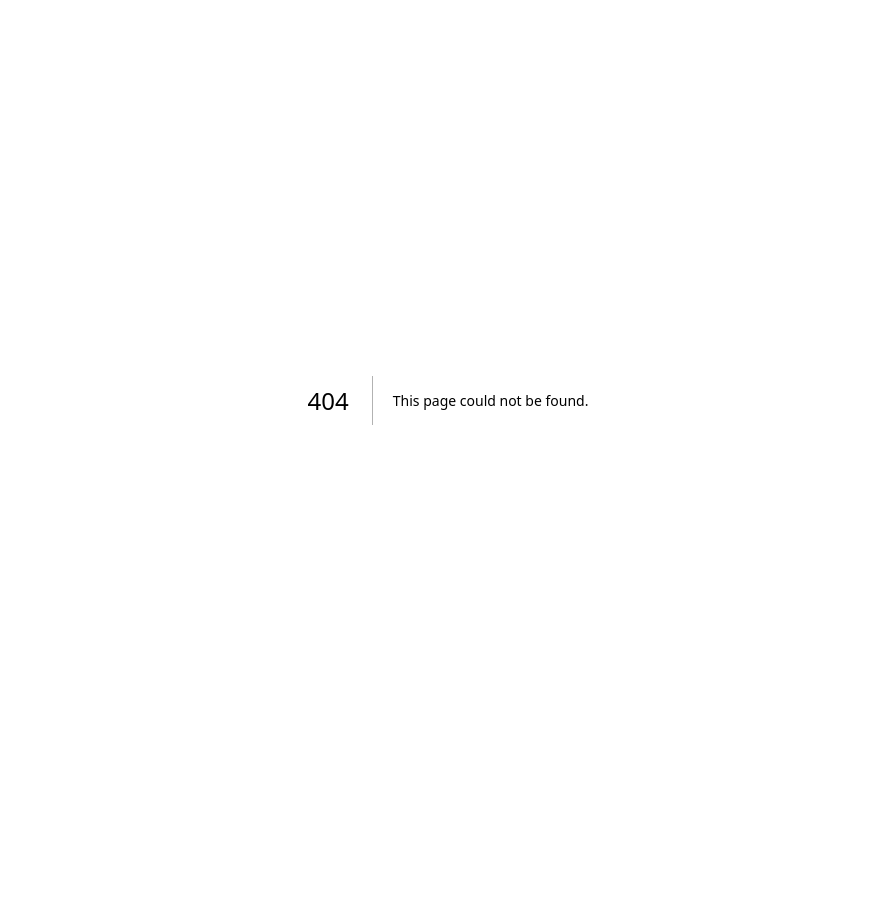
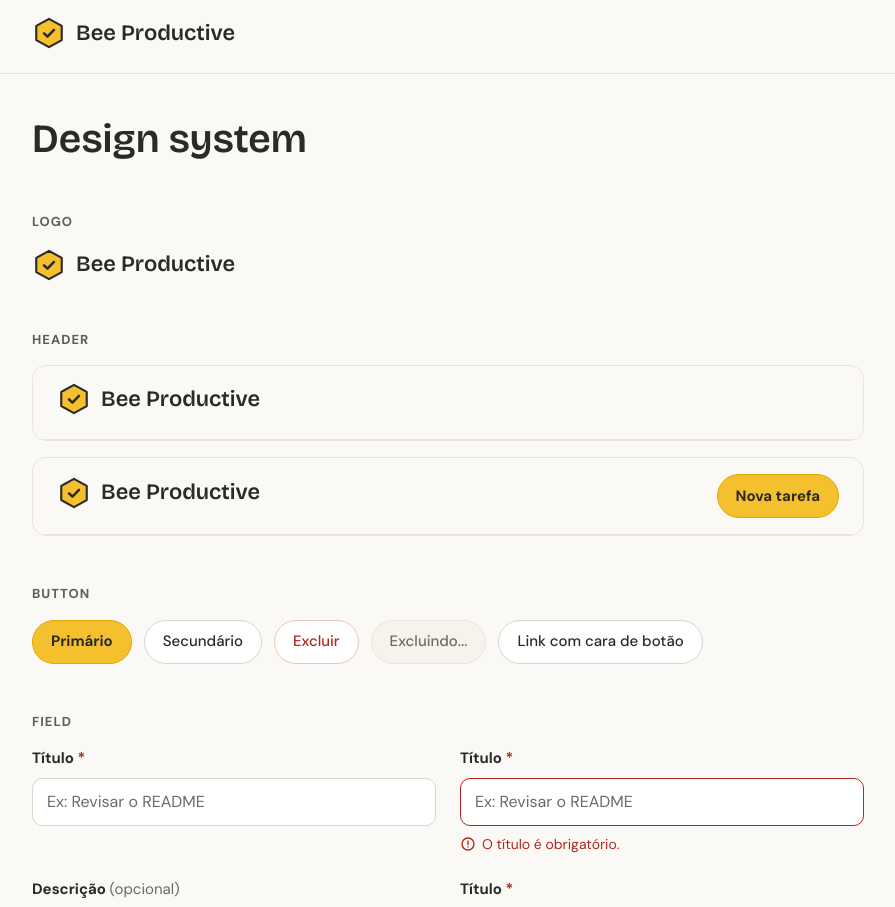
Before and after one commit to mariana-santos/bee-productive, a Next.js app: page /design-system in a window 1280 px wide. Before the commit this address had no page. Shown: the top 907 px of the page, without its empty margins (192-1087 px from the left). Before the commit the page ends 800 px from the top, so only its background shows below. Built offline with nearby package versions, Linux system fonts and the light colour scheme.

Commit message:
feat(ui): add Field component with label, error and textarea support

```diff
--- /dev/null
+++ b/src/app/design-system/page.tsx
@@ -0,0 +1,75 @@
+import type { Metadata } from "next";
+import type { ReactNode } from "react";
+import { Header } from "@/components/header";
+import { Logo } from "@/components/logo";
+import { Button } from "@/components/ui/button";
+import { Field } from "@/components/ui/field";
+
+export const metadata: Metadata = { title: "Design system" };
+
+// Vitrine dos componentes e estilos
+export default function DesignSystem() {
+  return (
+    <>
+      <Header />
+      <main className="mx-auto flex w-full max-w-page flex-col gap-12 px-6 pt-10 pb-16">
+        <h1 className="font-display text-display leading-tight font-semibold">Design system</h1>
+
+        <Section title="Logo">
+          <Logo />
+        </Section>
+
+        <Section title="Header">
+          <div className="overflow-hidden rounded-card border border-line">
+            <Header />
+          </div>
+          <div className="overflow-hidden rounded-card border border-line">
+            <Header action={<Button href="/tasks/new">Nova tarefa</Button>} />
+          </div>
+        </Section>
+
+        <Section title="Button">
+          <div className="flex flex-wrap gap-3">
+            <Button>Primário</Button>
+            <Button variant="secondary">Secundário</Button>
+            <Button variant="danger">Excluir</Button>
+            <Button variant="danger" loading="Excluindo...">
+              Excluir
+            </Button>
+            <Button variant="secondary" href="/">
+              Link com cara de botão
+            </Button>
+          </div>
+        </Section>
+
+        <Section title="Field">
+          <div className="grid gap-6 sm:grid-cols-2">
+            <Field label="Título" required placeholder="Ex: Revisar o README" />
+            <Field
+              label="Título"
+              required
+              placeholder="Ex: Revisar o README"
+              error="O título é obrigatório."
+            />
+            <Field
+              label="Descrição"
+              multiline
+              rows={5}
+              placeholder="Detalhes, links, o que precisar."
+            />
+            <Field label="Título" required defaultValue="Planejar a sprint" disabled />
+          </div>
+        </Section>
+      </main>
+    </>
+  );
+}
+
+function Section({ title, children }: { title: string; children: ReactNode }) {
+  return (
+    <section className="flex flex-col gap-4">
+      <h2 className="text-caption font-bold tracking-[0.08em] text-ink-muted uppercase">{title}</h2>
+      {children}
+    </section>
+  );
+}
--- /dev/null
+++ b/src/components/ui/field.tsx
@@ -0,0 +1,100 @@
+import { useId, type ComponentProps } from "react";
+
+type CommonProps = {
+  label: string;
+  /** Mensagem de erro. Se presente, o campo fica vermelho e acessível como inválido. */
+  error?: string;
+  /** Mostra o "*" no label. Sem ele, o label ganha "(opcional)".*/
+  required?: boolean;
+};
+
+// `required` sai das props nativas de propósito: o atributo HTML faria o navegador
+// barrar o envio com o balão dele, antes da nossa validação com mensagens em português.
+type InputFieldProps = CommonProps &
+  Omit<ComponentProps<"input">, "required"> & { multiline?: false };
+
+type TextareaFieldProps = CommonProps &
+  Omit<ComponentProps<"textarea">, "required"> & { multiline: true };
+
+type FieldProps = InputFieldProps | TextareaFieldProps;
+
+/** Label + input (ou textarea, com `multiline`) + mensagem de erro, já ligados por id. */
+export function Field(props: FieldProps) {
+  const generatedId = useId();
+  const id = props.id ?? generatedId;
+  const errorId = `${id}-error`;
+  const { label, error, required } = props;
+
+  // Atributos que ligam o controle ao label e ao erro para leitores de tela.
+  const a11y = {
+    id,
+    "aria-invalid": error ? true : undefined,
+    "aria-describedby": error ? errorId : undefined,
+    "aria-required": required || undefined,
+  };
+
+  return (
+    <div className="flex flex-col gap-2">
+      <label htmlFor={id} className="text-body font-bold">
+        {label}{" "}
+        {required ? (
+          <span aria-hidden="true" className="text-danger">
+            *
+          </span>
+        ) : (
+          <span className="font-normal text-ink-subtle">(opcional)</span>
+        )}
+      </label>
+
+      {props.multiline ? (
+        <textarea
+          {...omitFieldProps(props)}
+          {...a11y}
+          className={controlClasses(error, "resize-y py-3 leading-normal", props.className)}
+        />
+      ) : (
+        <input
+          {...omitFieldProps(props)}
+          {...a11y}
+          className={controlClasses(error, "min-h-12", props.className)}
+        />
+      )}
+
+      {error && (
+        <p id={errorId} className="flex items-center gap-1.5 text-sm text-danger">
+          <svg width="16" height="16" viewBox="0 0 24 24" aria-hidden="true" className="flex-none">
+            <circle cx="12" cy="12" r="9" fill="none" stroke="currentColor" strokeWidth="2" />
+            <path
+              d="M12 7.5v5.5M12 16.5v.01"
+              fill="none"
+              stroke="currentColor"
+              strokeWidth="2"
+              strokeLinecap="round"
+            />
+          </svg>
+          {error}
+        </p>
+      )}
+    </div>
+  );
+}
+
+// Tira as props do Field para sobrar só o que vai para o <input>/<textarea>.
+function omitFieldProps<T extends FieldProps>(props: T) {
+  // eslint-disable-next-line @typescript-eslint/no-unused-vars
+  const { label, error, required, multiline, className, ...rest } = props;
+  return rest;
+}
+
+function controlClasses(error: string | undefined, extra: string, className?: string) {
+  return [
+    "w-full rounded-field border-[1.5px] bg-surface px-3.5 text-base text-ink transition-colors",
+    // Borda condicional para não depender da ordem do CSS.
+    error ? "border-danger" : "border-line-strong",
+    "disabled:cursor-not-allowed disabled:border-line disabled:bg-surface-muted disabled:text-ink-subtle",
+    extra,
+    className,
+  ]
+    .filter(Boolean)
+    .join(" ");
+}
```
